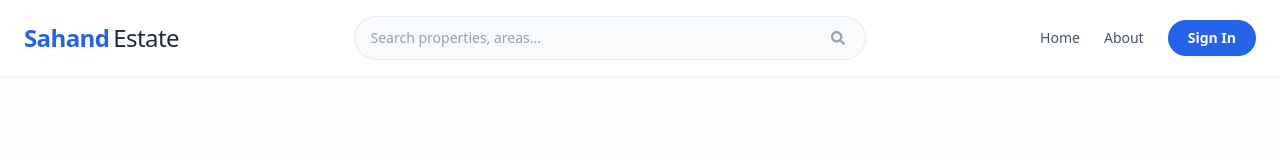
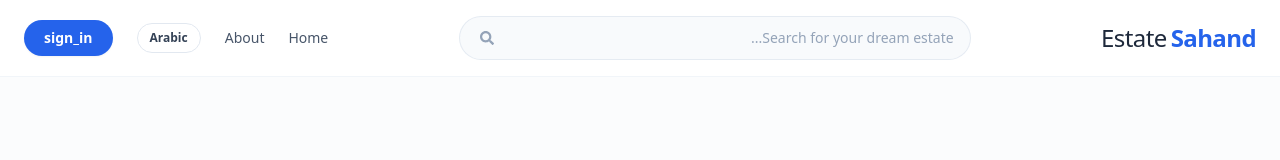
Before and after one commit to hanadiOkla/mern-estate, a React (Vite) app in the folder client/: page / in a window 1280 px wide. Shown: the top 160 px of the page. Built offline with nearby package versions, Linux system fonts and the light colour scheme; no server answers.

Commit message:
Create Language button

```diff
--- /dev/null
+++ b/client/i18n.js
@@ -0,0 +1,46 @@
+import i18n from 'i18next';
+import { initReactI18next } from 'react-i18next';
+import LanguageDetector from 'i18next-browser-languagedetector';
+
+// استيراد ملفات الترجمة
+import translationAR from './src/locales/ar.json';
+import translationEN from './src/locales/en.json';
+
+const resources = {
+  ar: {
+    translation: translationAR
+  },
+  en: {
+    translation: translationEN
+  }
+};
+
+i18n
+  .use(LanguageDetector) // كشف لغة المستخدم تلقائياً وحفظها في الـ LocalStorage
+  .use(initReactI18next) // ربط المكتبة مع React
+  .init({
+    resources,
+    fallbackLng: 'ar', // اللغة الافتراضية في حال عدم التعرف على لغة المتصفح
+    interpolation: {
+      escapeValue: false // React يحمي من XSS تلقائياً
+    },
+    detection: {
+      order: ['localStorage', 'navigator'], // البحث أولاً في التخزين المحلي ثم المتصفح
+      caches: ['localStorage'] // حفظ خيار المستخدم هنا دائماً
+    }
+  });
+
+// تحديث اتجاه الموقع (RTL/LTR) تلقائياً عند تشغيل التطبيق بناءً على اللغة الحالية
+const updateDirection = (lng) => {
+  const dir = resources[lng]?.translation?.dir || 'rtl';
+  document.documentElement.dir = dir;
+  document.documentElement.lang = lng;
+};
+
+// تفعيل الاتجاه عند البداية وعند تغيير اللغة
+updateDirection(i18n.language || 'ar');
+i18n.on('languageChanged', (lng) => {
+  updateDirection(lng);
+});
+
+export default i18n;
--- a/client/package.json
+++ b/client/package.json
@@ -12,8 +12,11 @@
   "dependencies": {
     "@reduxjs/toolkit": "^2.11.2",
     "firebase": "^12.12.1",
+    "i18next": "^26.3.1",
+    "i18next-browser-languagedetector": "^8.2.1",
     "react": "^19.2.0",
     "react-dom": "^19.2.0",
+    "react-i18next": "^17.0.8",
     "react-icons": "^5.6.0",
     "react-redux": "^9.2.0",
     "react-router-dom": "^7.13.1",
--- a/client/src/components/Header.jsx
+++ b/client/src/components/Header.jsx
@@ -2,12 +2,14 @@ import { FaSearch } from 'react-icons/fa';
 import { Link, useNavigate, useLocation } from 'react-router-dom';
 import { useSelector } from 'react-redux';
 import { useEffect, useState } from 'react';
+import { useTranslation } from 'react-i18next'; // 1. استيراد الـ Hook الخاص بالترجمة
 
 function Header() {
   const { currentUser } = useSelector((state) => state.user);
   const [searchTerm, setSearchTerm] = useState('');
   const navigate = useNavigate();
   const location = useLocation();
+  const { t, i18n } = useTranslation(); // 2. تفعيل الترجـمة داخل المكون
 
   const handelSubmit = (e) => {
     e.preventDefault();
@@ -25,12 +27,17 @@ function Header() {
     }
   }, [location.search]);
 
+  // دالة تبديل اللغة ديناميكياً
+  const toggleLanguage = () => {
+    const nextLang = i18n.language === 'ar' ? 'en' : 'ar';
+    i18n.changeLanguage(nextLang);
+  };
+
   return (
-    // تعديل: جعل الهيدر ثابت (Sticky) بخلفية بيضاء شفافة وتأثير زجاجي مع خط سفلي ناعم جداً
     <header className='bg-white/80 backdrop-blur-md sticky top-0 z-50 border-b border-slate-100 transition-all'>
       <div className='flex justify-between items-center max-w-7xl mx-auto p-4 px-6'>
 
-        {/* اللوجو: تغيير الألوان والخط ليكون أكثر فخامة */}
+        {/* اللوجو */}
         <Link to="/">
           <h1 className='font-extrabold text-lg sm:text-2xl tracking-tight flex items-center gap-1'>
             <span className='text-blue-600'>Sahand</span>
@@ -38,11 +45,11 @@ function Header() {
           </h1>
         </Link>
 
-        {/* صندوق البحث: إضافة ظلال خفيفة جداً، وتوسيع الحواف والـ Padding */}
+        {/* صندوق البحث: ترجمة الـ Placeholder ديناميكياً */}
         <form onSubmit={handelSubmit} className='bg-slate-50 border border-slate-200/80 p-2.5 px-4 rounded-full flex items-center w-full max-w-xs sm:max-w-md md:max-w-lg transition-all focus-within:border-blue-500 focus-within:bg-white focus-within:shadow-sm'>
           <input
             type="text"
-            placeholder='Search properties, areas...'
+            placeholder={t('search_placeholder')}
             className='bg-transparent focus:outline-none w-full text-sm text-slate-700 placeholder-slate-400'
             value={searchTerm}
             onChange={(e) => setSearchTerm(e.target.value)}
@@ -52,19 +59,39 @@ function Header() {
           </button>
         </form>
 
-        {/* القائمة: خطوط أنحف وألوان متناسقة مع حركات Hover سلسة */}
-        <ul className='flex gap-6 items-center font-medium text-sm text-slate-600'>
+        {/* القائمة وزر تبديل اللغة */}
+        <ul className='flex gap-4 sm:gap-6 items-center font-medium text-sm text-slate-600'>
+
+          {/* الروابط: ترجمة الكلمات والأنيميشن متوافق مع الاتجاهين بفضل Tailwind */}
           <Link to="/">
-            <li className='hidden sm:inline hover:text-blue-600 transition-colors py-1 relative after:absolute after:bottom-0 after:left-0 after:h-[2px] after:w-0 hover:after:w-full after:bg-blue-600 after:transition-all'>Home</li>
+            <li className='hidden sm:inline hover:text-blue-600 transition-colors py-1 relative after:absolute after:bottom-0 after:left-0 after:h-[2px] after:w-0 hover:after:w-full after:bg-blue-600 after:transition-all'>
+              {t('nav_home')}
+            </li>
           </Link>
           <Link to="/about">
-            <li className='hidden sm:inline hover:text-blue-600 transition-colors py-1 relative after:absolute after:bottom-0 after:left-0 after:h-[2px] after:w-0 hover:after:w-full after:bg-blue-600 after:transition-all'>About</li>
+            <li className='hidden sm:inline hover:text-blue-600 transition-colors py-1 relative after:absolute after:bottom-0 after:left-0 after:h-[2px] after:w-0 hover:after:w-full after:bg-blue-600 after:transition-all'>
+              {t('nav_about')}
+            </li>
           </Link>
+
+          {/* زر تبديل اللغة الأنيق */}
+          <li>
+            <button
+              onClick={toggleLanguage}
+              className='px-3 py-1.5 border border-slate-200 rounded-full hover:bg-slate-50 text-xs font-bold text-slate-700 transition-all cursor-pointer'
+            >
+              {i18n.language === 'ar' ? 'انجليزي' : 'Arabic'}
+            </button>
+          </li>
+
+          {/* الملف الشخصي أو تسجيل الدخول */}
           <Link to="/profile" className='flex items-center'>
             {currentUser ? (
               <img className='rounded-full h-8 w-8 object-cover border-2 border-blue-500/20 hover:border-blue-500 transition-all' src={currentUser.avatar} alt="profile" />
             ) : (
-              <li className='bg-blue-600 text-white px-5 py-2 rounded-full hover:bg-blue-700 transition-all shadow-sm hover:shadow-blue-500/20 font-semibold'>Sign In</li>
+              <li className='bg-blue-600 text-white px-4 py-2 sm:px-5 sm:py-2 rounded-full hover:bg-blue-700 transition-all shadow-sm hover:shadow-blue-500/20 font-semibold text-xs sm:text-sm whitespace-nowrap'>
+                {t('sign_in')}
+              </li>
             )}
           </Link>
         </ul>
--- /dev/null
+++ b/client/src/locales/ar.json
@@ -0,0 +1,6 @@
+{
+  "nav_home": "الرئيسية",
+  "nav_about": "من نحن",
+  "search_placeholder": "ابحث عن عقار أحلامك...",
+  "dir": "rtl"
+}
--- /dev/null
+++ b/client/src/locales/en.json
@@ -0,0 +1,6 @@
+{
+  "nav_home": "Home",
+  "nav_about": "About",
+  "search_placeholder": "Search for your dream estate...",
+  "dir": "ltr"
+}
--- a/client/src/main.jsx
+++ b/client/src/main.jsx
@@ -5,6 +5,7 @@ import App from './App.jsx'
 import { persistor, store } from './redux/store.js';
 import { Provider } from 'react-redux';
 import { PersistGate } from 'redux-persist/integration/react';
+import '../i18n.js' // <--- أضيفي هذا السطر هنا ليتم تفعيل الإعدادات فوراً
 
 createRoot(document.getElementById('root')).render(
     <Provider store={store}>
```
Also changed, not shown: 1 other file (tests, documents, lock files or other folders).
